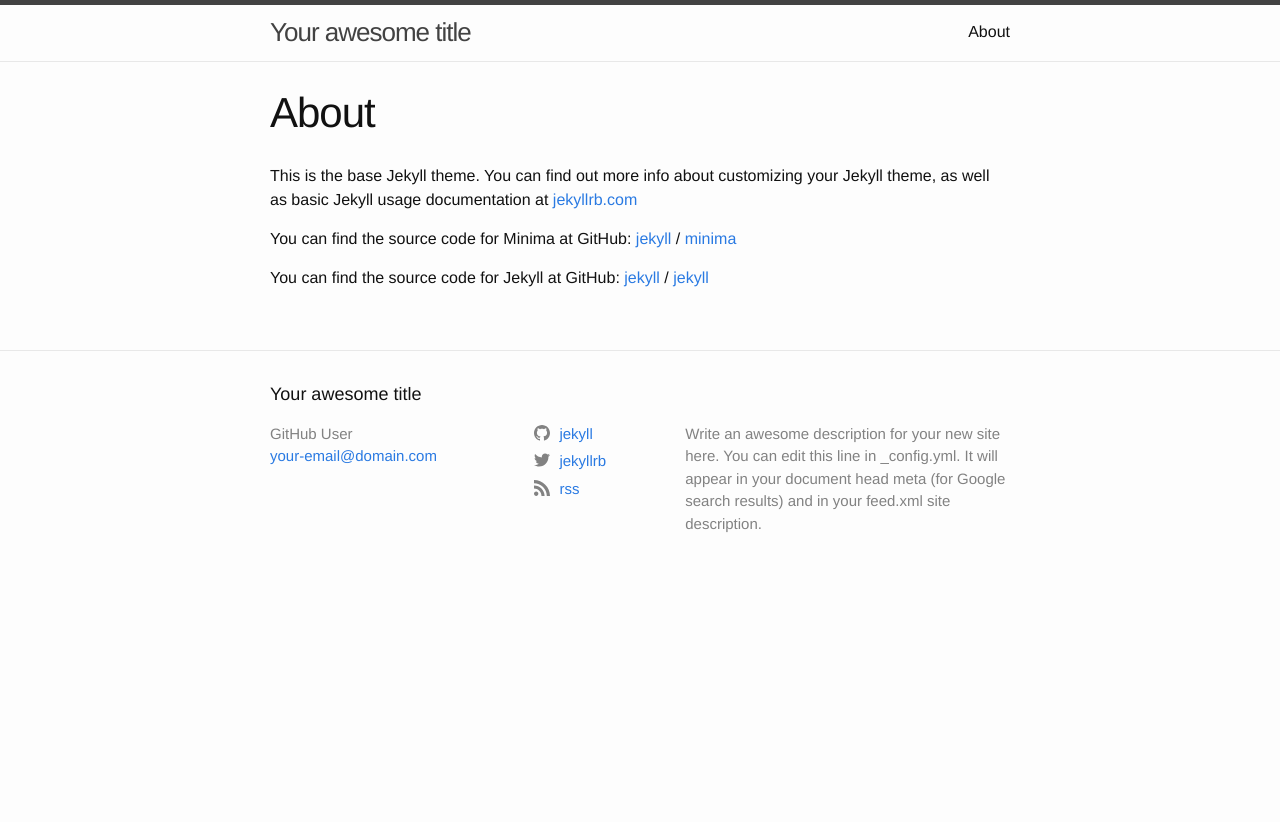
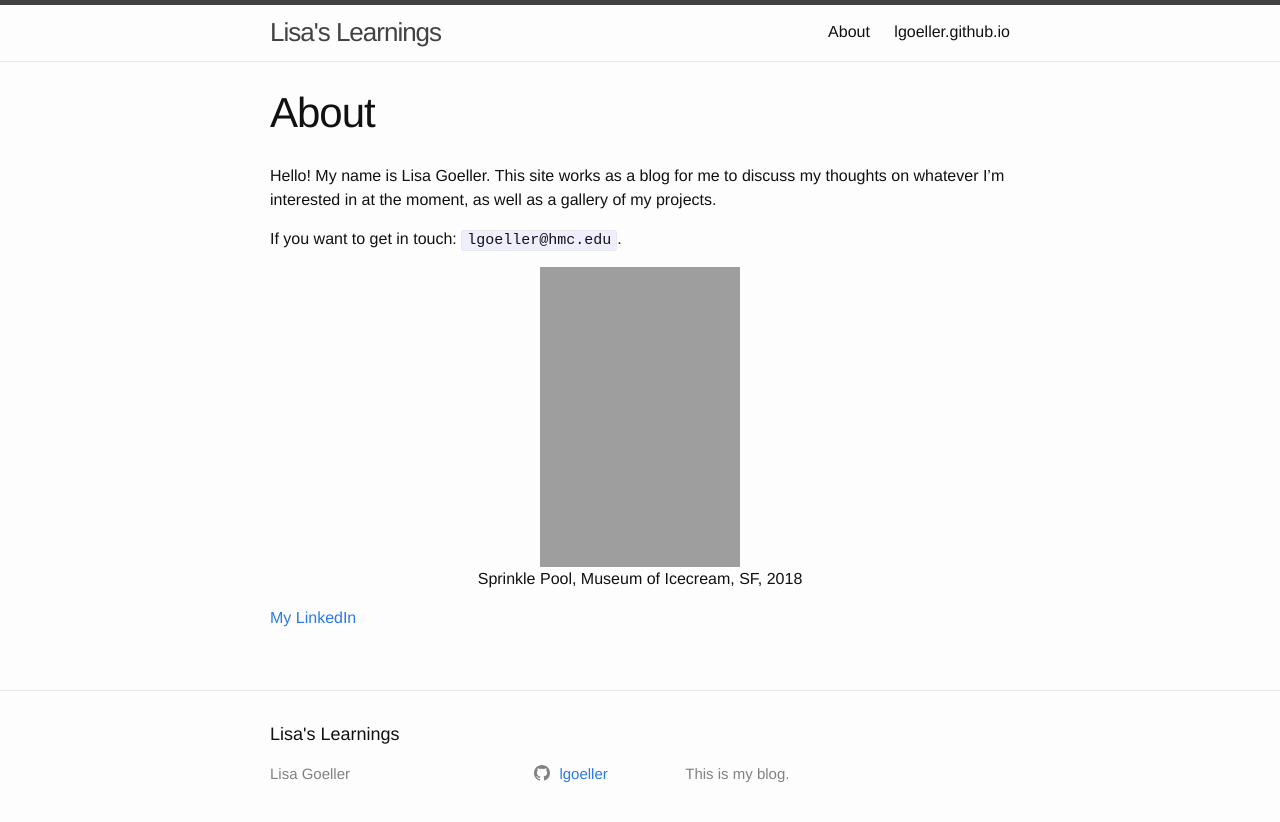
Before and after one commit to lgoeller/lgoeller.github.io, a Jekyll site: the page built from about.md, in a window 1280 px wide. Shown: the top 822 px of the page. Built offline with Jekyll 4.4.1, drawn with Linux system fonts in a browser that asks for light colours.

Commit message:
edited readme and about

```diff
--- a/_config.yml
+++ b/_config.yml
@@ -1,39 +1,24 @@
-title: Your awesome title
-author: GitHub User
-email: your-email@domain.com
+# Site settings
+title:            "Lisa's Learnings"
+author:           Lisa Goeller
+# email:
 description: > # this means to ignore newlines until "baseurl:"
-  Write an awesome description for your new site here. You can edit this
-  line in _config.yml. It will appear in your document head meta (for
-  Google search results) and in your feed.xml site description.
-
-# social links
-twitter_username: jekyllrb
-github_username:  jekyll
-rss: rss
-#dribbble_username: jekyll
-#facebook_username: jekyll
-#flickr_username: jekyll
-#instagram_username: jekyll
-#linkedin_username: jekyll
-#pinterest_username: jekyll
-#youtube_username: jekyll
-#googleplus_username: +jekyll
-
-show_excerpts: false # set to true to show excerpts on the homepage
+  This is my blog.
+baseurl:          ""
+url:              "https://lgoeller.github.io"
+github_username:  lgoeller
 
 # Minima date format
-# refer to http://shopify.github.io/liquid/filters/date/ if you want to customize this
 minima:
-  date_format: "%b %-d, %Y"
-
-# If you want to link only specific pages in your header, uncomment
-# this and add the path to the pages in order as they should show up
-#header_pages:
-# - about.html
+  date_format:    "%b %-d, %Y"
 
 # Build settings
-markdown: kramdown
-theme: minima
+markdown:          kramdown
+theme:             minima
 exclude:
   - Gemfile
   - Gemfile.lock
+
+# If I ever need more pages
+# gems:     [jekyll-paginate]
+# paginage: 15
--- a/about.md
+++ b/about.md
@@ -1,18 +1,18 @@
 ---
-layout: page
-title: About
-permalink: /about/
+title:      About
+layout:     page
+permalink:  /about.html
 ---
 
-This is the base Jekyll theme. You can find out more info about customizing your Jekyll theme, as well as basic Jekyll usage documentation at [jekyllrb.com](https://jekyllrb.com/)
+Hello! My name is Lisa Goeller. This site works as a blog for me to discuss my thoughts on whatever I'm interested in at the moment, as well as a gallery of my projects.
 
-You can find the source code for Minima at GitHub:
-[jekyll][jekyll-organization] /
-[minima](https://github.com/jekyll/minima)
+If you want to get in touch: `lgoeller@hmc.edu`.
 
-You can find the source code for Jekyll at GitHub:
-[jekyll][jekyll-organization] /
-[jekyll](https://github.com/jekyll/jekyll)
+<p style="text-align:center;">
+<img src="{{site.url}}/assets/lisa.jpg" height="300" width="200"
+alt="daniel"><br>
 
+Sprinkle Pool, Museum of Icecream, SF, 2018
+</p>
 
-[jekyll-organization]: https://github.com/jekyll
+[My LinkedIn](https://www.linkedin.com/in/lgoeller/)
```
Also changed, not shown: README.md (+2 -212 lines), index.md (deleted, +0 -8 lines), screenshot.png (deleted).
